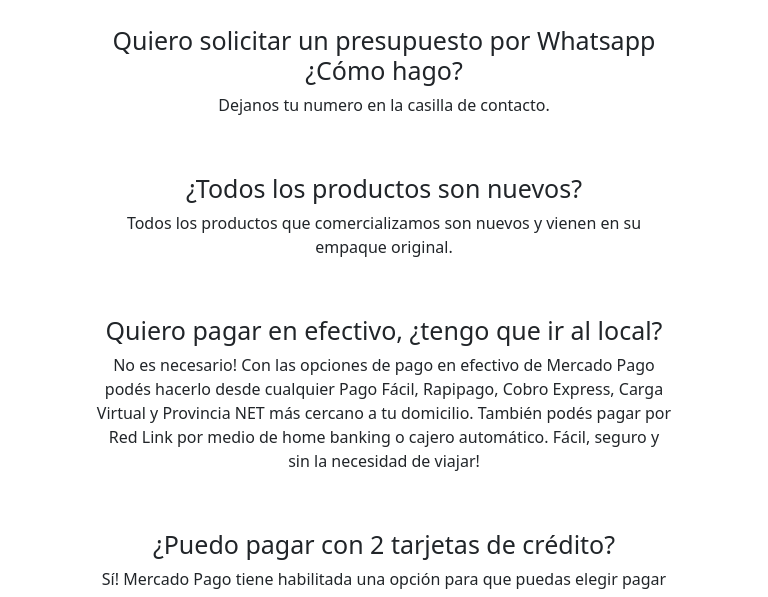
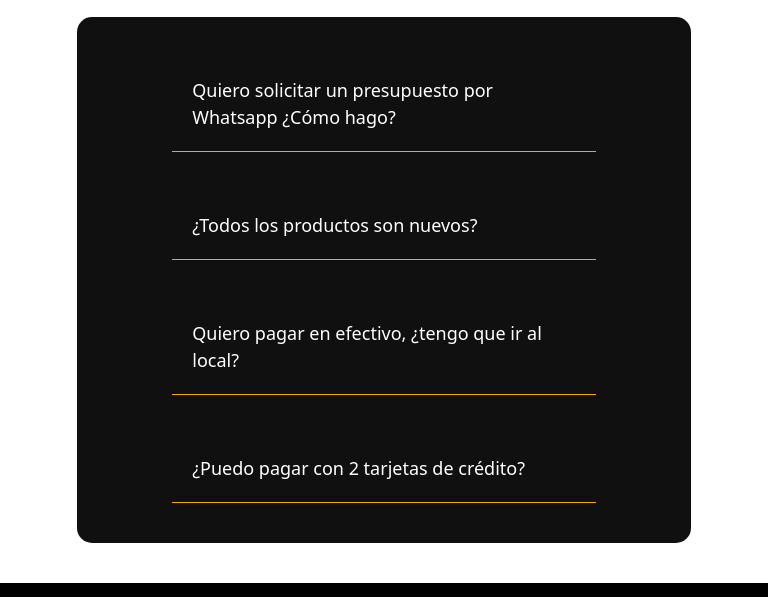
Before and after one commit to MatiasCruz17/mi-repositorio, a website: page pages/preguntasFrecuentes.html in a window 768 px wide. Shown: the part 239-836 px from the top of the page. Drawn offline with nearby package versions, Linux system fonts and the light colour scheme.

Commit message:
Estilo de Preguntas frecuentes solucionado

```diff
--- a/pages/preguntasFrecuentes.html
+++ b/pages/preguntasFrecuentes.html
@@ -50,24 +50,24 @@
         </nav>
     </header>
     <main id="main">
+        <h1 class="h1">Preguntas Frecuentes</h1>
         <section id="faq">
-            <h2 class="h1">Preguntas Frecuentes</h2>
-            <div class="pregunta">
-                <h3 class="h3p">Quiero solicitar un presupuesto por Whatsapp ¿Cómo hago?</h3>
+            <details class="pregunta">
+                <summary class="h3p">Quiero solicitar un presupuesto por Whatsapp ¿Cómo hago?</summary>
                 <p class="res">Dejanos tu numero en la casilla de contacto.</p>
-            </div>
-            <div class="pregunta">
-                <h3 class="h3p">¿Todos los productos son nuevos?</h3>
+            </details>
+            <details class="pregunta">
+                <summary class="h3p">¿Todos los productos son nuevos?</summary>
                 <p class="res">Todos los productos que comercializamos son nuevos y vienen en su empaque original.</p>
-            </div>
-            <div class="pregunta">
-                <h3 class="h3p">Quiero pagar en efectivo, ¿tengo que ir al local?</h3>
+            </details>
+            <details class="pregunta">
+                <summary class="h3p">Quiero pagar en efectivo, ¿tengo que ir al local?</summary>
                 <p class="res">No es necesario! Con las opciones de pago en efectivo de Mercado Pago podés hacerlo desde cualquier Pago Fácil, Rapipago, Cobro Express, Carga Virtual y Provincia NET más cercano a tu domicilio. También podés pagar por Red Link por medio de home banking o cajero automático. Fácil, seguro y sin la necesidad de viajar!</p>
-            </div>
-            <div class="pregunta">
-                <h3 class="h3p">¿Puedo pagar con 2 tarjetas de crédito?</h3>
+            </details>
+            <details class="pregunta">
+                <summary class="h3p">¿Puedo pagar con 2 tarjetas de crédito?</summary>
                 <p class="res">Sí! Mercado Pago tiene habilitada una opción para que puedas elegir pagar con 2 tarjetas de crédito y distribuir el monto en las mismas.</p>
-            </div>
+            </details>
         </section>
     </main>
     <footer id="footer__gral"></footer>
--- a/sass/presets/_preguntasFrecuentes.scss
+++ b/sass/presets/_preguntasFrecuentes.scss
@@ -1,19 +1,34 @@
 /*PAGINA PREGUNTAS FRECUENTES*/
-#faq {
-	justify-content: center;
-	text-align: center;
+.h1{
+	margin-top: 10%;
 	margin-bottom: 50px;
-	h1{
-        color: $tituloprincipal;
+	color: $tituloprincipal; }
+#faq{
+	width: 700px;
+	padding: 40px;
+	background: rgb(16, 16, 16);
+	margin: auto;
+	margin-top: 0px;
+	margin-bottom: 70px;
+	display: flex;
+	flex-direction: column;
+	gap: 20px;
+	border-radius: 15px;
     .pregunta{
-		    width:50%;
+	    width:80%;
 	    margin: 0 auto; /* Centra la sección dentro del contenedor */
-            padding: 20px; /* Añade un poco de padding interno para más espacio */
+        padding: 10px;
         text-align: left;
         .h3p{
-			        border:solid;
-			        border-color:orange;
+		    color:white;
+			border-bottom: solid 1px orange; /* Borde solo en la parte inferior */
+		    padding: 20px;
+		    cursor: pointer;
+            }
+		.res{
+			padding: 10px;
+			background: orange;
+			color: white;
 		}
     }
 }
-}
--- a/sass/presets/_queries.scss
+++ b/sass/presets/_queries.scss
@@ -72,17 +72,27 @@
         margin: 10px 0;
     }
 /*PAGINA PREGUNTAS FRECUENTES*/
+#faq {
+    width: 90%; /* Ajustar el ancho al 90% del viewport */
+    padding: 20px; /* Reducir el padding */
+    margin-top: 30px;
+    margin-bottom: 30px;
+}
+
 .pregunta {
-	    width:100%; /* Ocupa toda la pantalla en móviles */
-	    padding: 10px;
-		/*NO LOGRO QUE LA PREGUNTA Y RESPUESTA, OCUPE TODA LA PANTALLA*/
-    }
-	.h2{
-		font-size: 35px;
+    width: 100%; /* Las preguntas ocupan todo el ancho */
+    padding: 15px;
+
+.h3p {
+    font-size: 16px; /* Texto más pequeño */
     padding: 10px;
     }
-    .pregunta h3 {
-	    font-size: 20px;
+}
+
+.h1 {
+    font-size: 24px; /* Reducir el tamaño del título */
+    margin-bottom: 50px;
+}
 }
 /*FOOTER*/
 .footer{
@@ -90,7 +100,7 @@
 	display: inline-block;
 	text-align: center;
 }
-}
+
 /* Dispositivos tablets */
 @media only screen and (min-width: 750px) and (max-width: 900px) {
 /* Portada en Inicio */
@@ -139,17 +149,27 @@
 }
 
 /* Página Preguntas Frecuentes para tablet */
-#faq .pregunta {
-	width: 80%;
-	padding: 20px;
-	margin: 0 auto;
+#faq {
+    width: 80%; /* Ajustar el ancho */
+    padding: 30px; /* Reducir un poco el padding */
+    margin-top: 40px;
+    margin-bottom: 40px;
 }
-.h2 {
-	font-size: 35px;
-	padding: 10px;
+
+.pregunta {
+    width: 75%; /* Las preguntas ocupan el 75% */
+    padding: 18px;
+
+.h3p {
+    font-size: 18px; /* Texto ligeramente más pequeño */
+    padding: 15px;
     }
-.pregunta h3 {
-	font-size: 25px;
+}
+
+.h1 {
+    font-size: 28px; /* Ajustar el tamaño del título */
+    margin-bottom: 70px;
+  }
 }
 
 /* Footer para tablet */
@@ -164,5 +184,5 @@
 .footer-links-autor {
 	padding-top: 5px;
 }
-}
+
 /*BREAKPOINTS mobile=600px tablet=750 y 900px desktop= 1200 y 1400px */
```
Also changed, not shown: pages/sobreNosotros.html (+1 -1 lines), css/style.css, images/sobrenosotrosjpg.jpg (added), 1 other file. Lines whose indentation alone changed are shown as unchanged.
